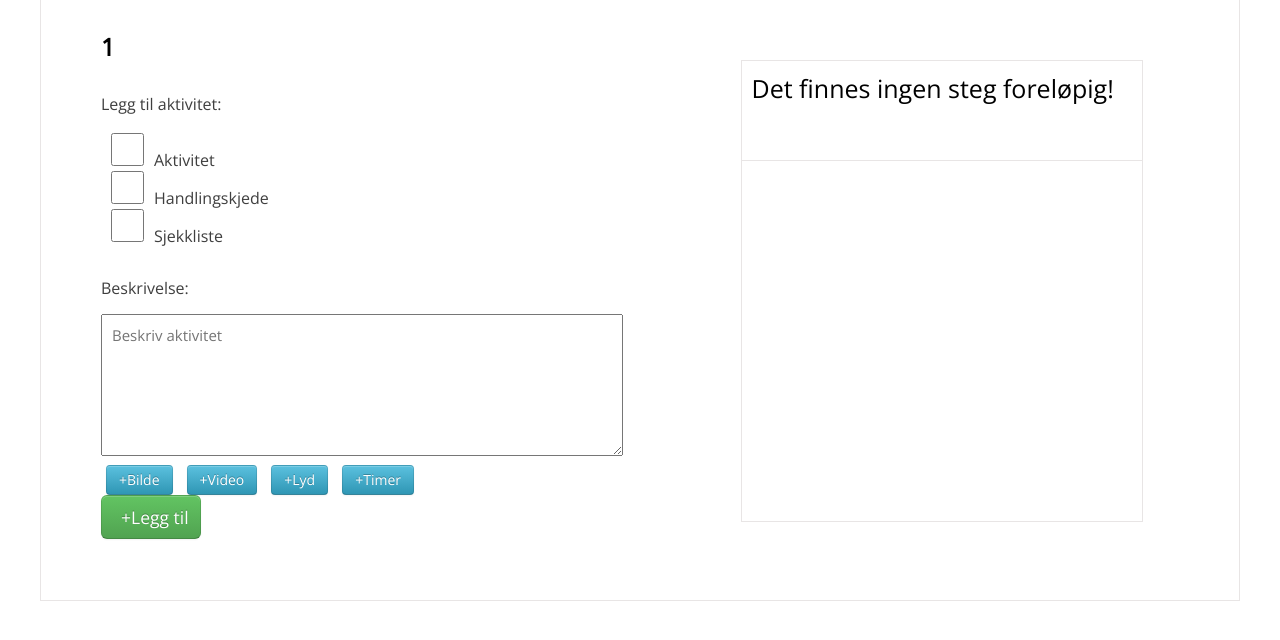
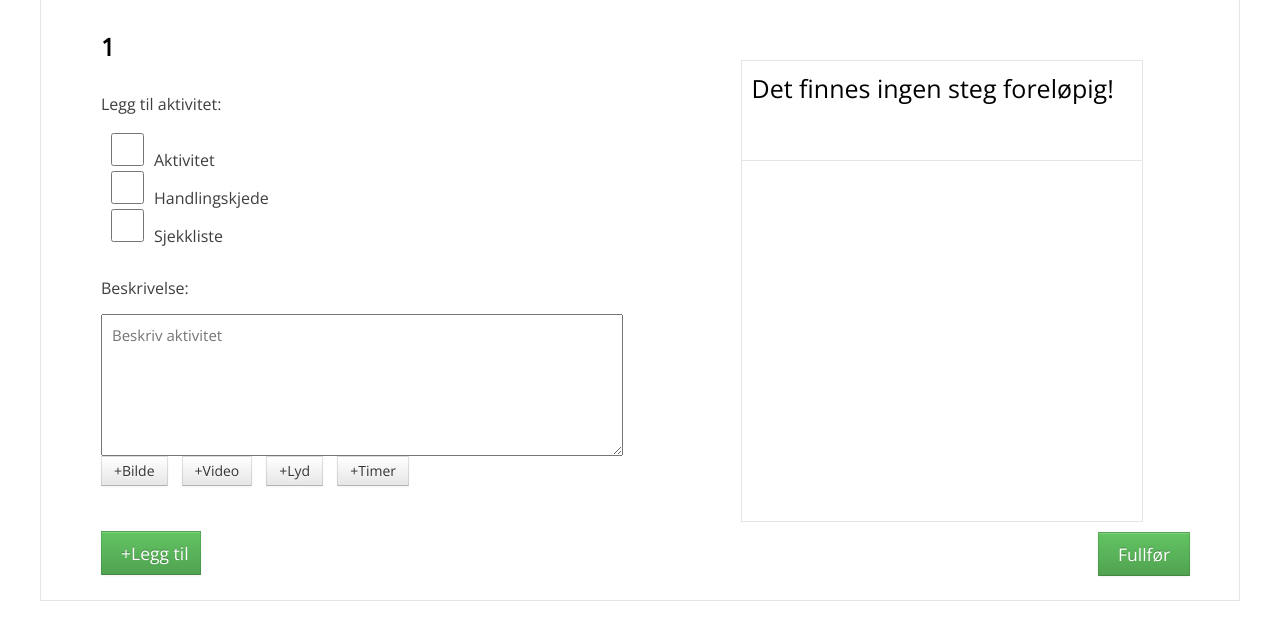
Before and after one commit to kristofferylvenwestgaard/Bachelor_PlaNet, a PHP site: page /add_aktivitet_step2.php in a window 1280 px wide; the page is wider, and only the part inside the window is pictured. Shown: the part 71-711 px from the top of that part. Run offline with PHP 8.4, Linux system fonts and the light colour scheme; the visitor is signed in with stand-in values (Sample User, id 1).

Commit message:
fikset knapper og posisjon på knapper add_akt1,2,3

```diff
--- a/PlaNet_NetApp/add_aktivitet_step1.php
+++ b/PlaNet_NetApp/add_aktivitet_step1.php
@@ -188,6 +188,7 @@
 
 				<!--DIV CONTAINER FOR HØYRE KOLONNE I LEGG TIL AKTIVITET-->
 				<div class="col_right">
+					<section id="hoved">
 					<div id="aktivitet_oversikt">
 						<div class="phpUtText">
 						<?php
--- a/PlaNet_NetApp/add_aktivitet_step2.php
+++ b/PlaNet_NetApp/add_aktivitet_step2.php
@@ -30,33 +30,34 @@
 						</div>
 
 						<div class="col-1-1">
+						<div id="plussknapper">
 							<form action="upload.php" method="post" enctype="multipart/form-data">
-								<div class="fileUpload btn btn-info">
+								<div class="fileUpload btn btn-outline sharp">
 								    <span>+Bilde</span>
 								    <input type="file" class="upload" />
 								</div>
 
-								 <div class="fileUpload btn btn-info">
+								 <div class="fileUpload btn btn-outline sharp">
 								    <span>+Video</span>
 								    <input type="file" class="upload" />
 								</div>
 
-								<div class="fileUpload btn btn-info">
+								<div class="fileUpload btn btn-outline sharp">
 								    <span>+Lyd</span>
 								    <input type="file" class="upload" />
 								</div>
 
-								<div class="fileUpload btn btn-info">
+								<div class="fileUpload btn btn-outline sharp">
 								    <span>+Timer</span>
 								    <input type="file" class="upload" />
 								</div>
 							</form>
 						</div>
-
+						</div>
 						<br/>
 						<br/>
 
-						<input class="submit btn btn-large btn-success" type="submit" value="+Legg til" name="leggTil"/>
+						<input class="submit btn btn-large btn-success sharp" type="submit" value="+Legg til" name="leggTil"/>
 					</div>
 				</form>
 			</div>
@@ -154,11 +155,11 @@
 					<div class="activity">
 						<div class="phpUtTextHand">
             	    		Det finnes ingen steg foreløpig!
-            	    	<div>
+            	    	</div>
             	    </div>
 				</div>
 				<div class="next_page">
-					<a href="index.php" class="btn btn-large btn-success" type="button">Fullfør</button></a>
+					<a href="index.php" class="btn btn-large btn-success sharp" type="button">Fullfør</button></a>
 
 				</div>
 			</div>
--- a/PlaNet_NetApp/css/style.css
+++ b/PlaNet_NetApp/css/style.css
@@ -1115,6 +1115,13 @@ position: relative;
 	font-family: 'Open Sans';
 	font-size:24px;
 	font-weight: bold;
+}
+
+#plussknapper
+{
+	margin-left: -5px;
+	margin-bottom: 45px;
+	margin-top: -9.5px;
 }
 
 /*************DAGSPLAN*****************/
@@ -2175,6 +2182,10 @@ a.btn-danger:visited {
   *background-color: #499249;
 }
 
+a.btn-success:visited {
+	color: #fff;
+}
+
 .btn-success:active,
 .btn-success.active {
   background-color: #408140 \9;
```
Also changed, not shown: PlaNet_NetApp/add_aktivitet_step2_del2.php (+8 -7 lines), PlaNet_NetApp/add_aktivitet_step2_del3.php (+8 -7 lines).
